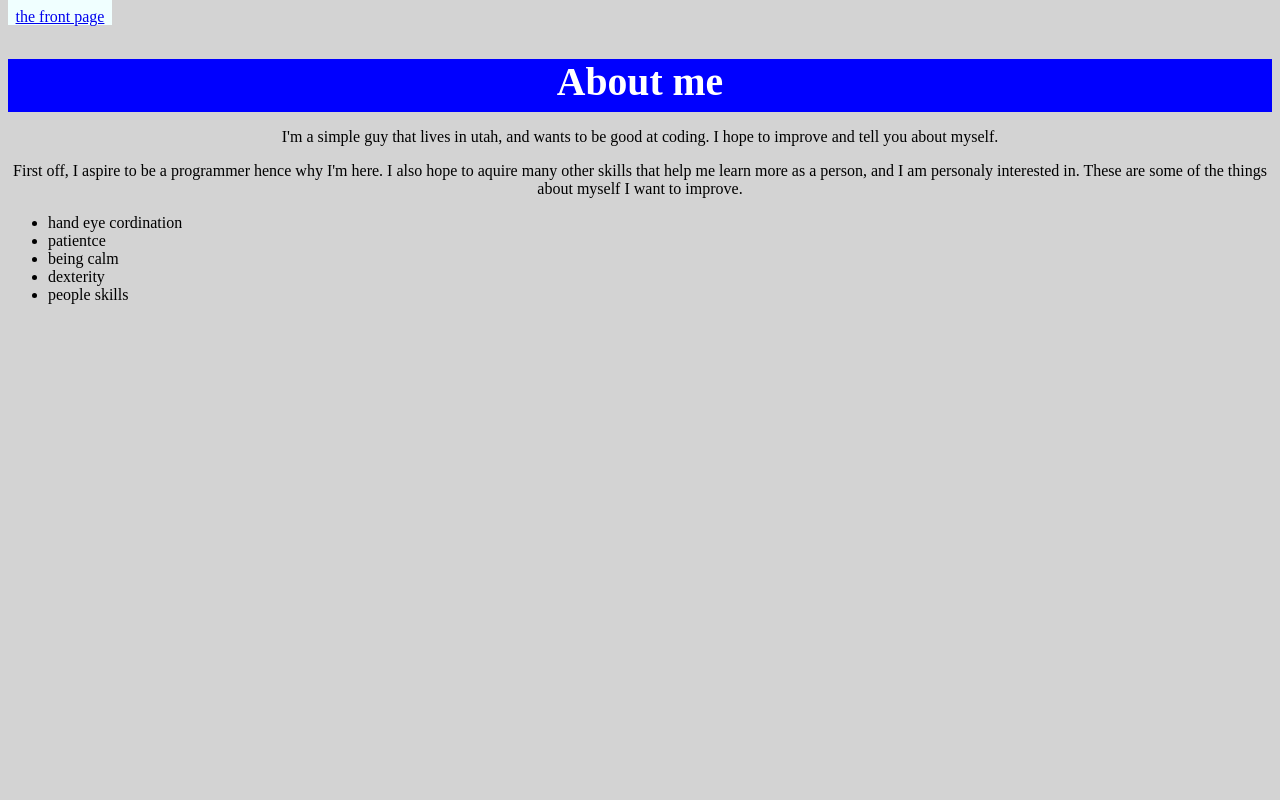
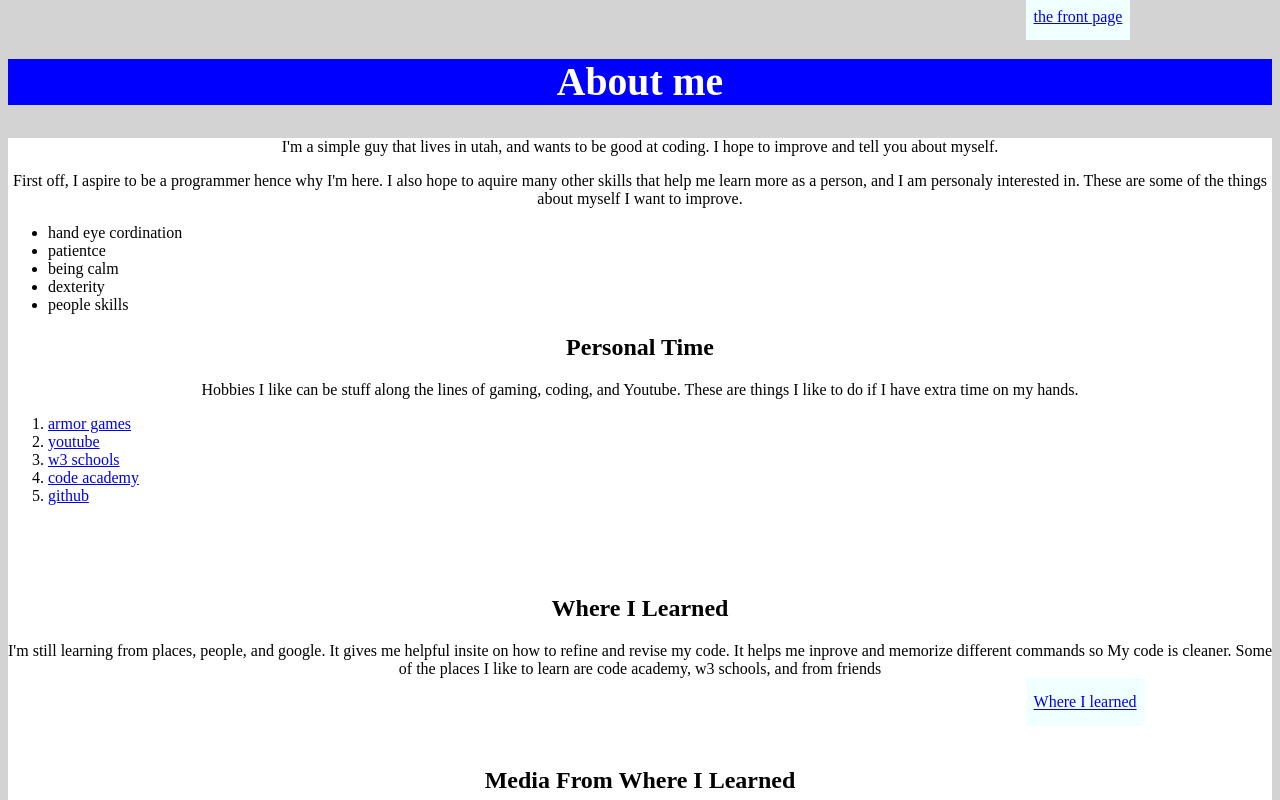
Before and after one commit to Jay-123/HelloWorld, a plain HTML site: page about-me.html in a window 1280 px wide. Shown: the top 800 px of the page. Drawn offline with Linux system fonts and the light colour scheme.

Commit message:
Commiting

```diff
--- a/about-me.html
+++ b/about-me.html
@@ -5,14 +5,14 @@
       <title>About the creator</title>
   </head>
   <body>
-    <a id="link" href="index.html">the front page</a>
+    <a class="link" href="index.html">the front page</a>
     <div id="about-me">
       <h2>About me</h2>
     </div>
+    <div id="border">
          <p> I'm a simple guy that lives in utah,
         and wants to be good at coding. I hope
         to improve and tell you about myself.
-
           </p>
           <p> First off, I aspire to be a programmer hence
           why I'm here. I also hope to aquire many other
@@ -27,5 +27,61 @@
         <li>dexterity</li>
         <li>people skills</li>
       </ul>
+        <h2>Personal Time</h2>
+          <p>Hobbies I like can be stuff along the lines of
+          gaming, coding, and Youtube. These are things I
+          like to do if I have extra time on my hands.
+          </p>
+      <ol>
+        <li>
+          <a href="https://armorgames.com/">armor games</a>
+        </li>
+        <li>
+          <a href="https://youtube.com/">youtube</a>
+        </li>
+        <li>
+          <a href="https://www.w3schools.com/">w3 schools</a>
+        </li>
+        <li>
+          <a href="https://www.codecademy.com/learn">code academy</a>
+        </li>
+        <li>
+          <a href="https://github.com/">github</a>
+        </li>
+      </ol>
+        <br>
+        <br>
+        <br>
+        <h2>Where I Learned</h2>
+          <p>I'm still learning from places, people, and google.
+          It gives me helpful insite on how to refine and revise my
+          code. It helps me inprove and memorize different commands
+          so My code is cleaner. Some of the places I like to learn
+          are code academy, w3 schools, and from friends
+          </p>
+            <a class="link" href="learning-tools.html">Where I learned</a>
+              <br>
+              <br>
+              <br>
+          <h2>Media From Where I Learned</h2>
+            <tr>
+              <td><img href="" src="https://s3.amazonaws.com/codecademy-content/courses/web-101/web101-image_brownbear.jpg">
+              </td>
+              <td><video src="https://s3.amazonaws.com/codecademy-content/courses/freelance-1/unit-1/lesson-2/htmlcss1-vid_brown-bear.mp4"
+              height="251" width="331" controls>video not supported</video>
+              </td>
+            </tr>
+              <br>
+              <br>
+            <tr>
+              <td>photo from brown bears article.
+              </td>
+              <td>+ video from brown bears article.
+              </td>
+            </tr>
+                <br>
+                <br>
+                <br>
+    </div>
   </body>
 </html>
--- a/style.css
+++ b/style.css
@@ -7,17 +7,24 @@
    text-align: center;
    color: white;
    background-color: blue;
-          border-block-end-width: 45mm;
-          height: 14mm
 }
-a{text-align: right;
+#learning-tools{font-size: 7mm;
+  text-align: center;
+  color: white;
+  background-color: blue;
+}
+.link{box-align: right;
 background-color: azure;
-  border-left-width: 10mm;
-  border-block-end-width: 20mm;
+border-left-width: 5mm;
+border-block-end-width: 8mm;
 height: 15mm;
-  padding-top: 5mm;
+padding-top: 4mm;
 padding-right: 2mm;
 padding-left: 2mm;
+padding-bottom: 4mm;
+margin-left: 1018px;
+/*position: sticky;
+position: -webkit-sticky;*/
 }
 body{background-color: lightgrey;
 }
@@ -26,5 +33,8 @@ h1{text-align: center;
 h2{text-align: center;
 }
 p{text-align: center;
-  border-block-end: 10mm
+border-block-end: 10mm;
 }
+#border{background-color: white;
+      background-origin: border-box;
+}
```
Also changed, not shown: index.html (+25 -22 lines), learning-tools.html (added, +15 -0 lines). Lines whose indentation alone changed are shown as unchanged.
